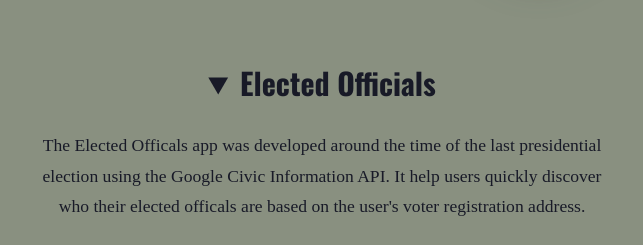
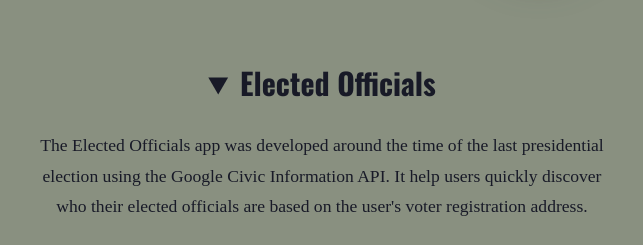
Before and after one commit to bvellek/portfolio, a website: page index.html in a window 1280 px wide. Shown: the part 4680-4925 px from the top of the page, 318-961 px from the left. Drawn offline with nearby package versions, Linux system fonts and the light colour scheme; a web font is replaced by a local one.

Commit message:
fix typo in elected officials

```diff
--- a/index.html
+++ b/index.html
@@ -129,7 +129,7 @@
         </div>
         <details open>
           <summary><h3>Elected Officials</h3></summary>
-          <p>The Elected Officals app was developed around the time of the last presidential election using the Google Civic Information API. It help users quickly discover who their elected officals are based on the user's voter registration&nbsp;address.</p>
+          <p>The Elected Officials app was developed around the time of the last presidential election using the Google Civic Information API. It help users quickly discover who their elected officials are based on the user's voter registration&nbsp;address.</p>
           <div class="code-links">
             <a href="https://bvellek.github.io/elected-officials-app/" target="_elected-demo"><span class="visually-hidden">Elected Officials</span>Live Demo</a>
             <a href="https://github.com/bvellek/elected-officials-app" target="_elected-code"><span class="visually-hidden">Elected Officials</span>Code &amp; Details</a>
```
